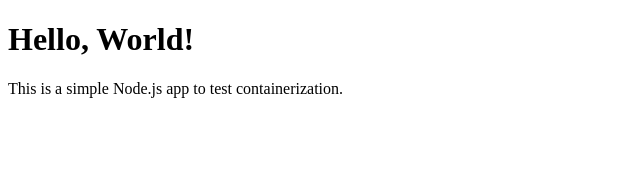
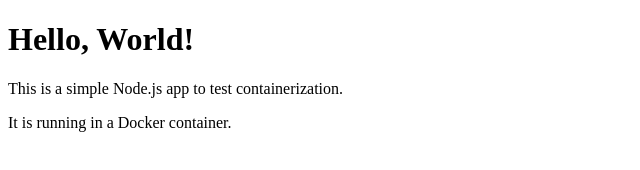
Before and after one commit to LottaHann/TAIS-educational-material-lottahann, a website: page containerization_example/public/index.html in a window 1280 px wide. Shown: the whole page, without its empty margins (0-640 px from the left). Drawn offline with Linux system fonts and the light colour scheme.

Commit message:
changed index.html

```diff
--- a/containerization_example/public/index.html
+++ b/containerization_example/public/index.html
@@ -8,5 +8,6 @@
 <body>
   <h1>Hello, World!</h1>
   <p>This is a simple Node.js app to test containerization.</p>
+  <p>It is running in a Docker container.</p>
 </body>
 </html>
```
